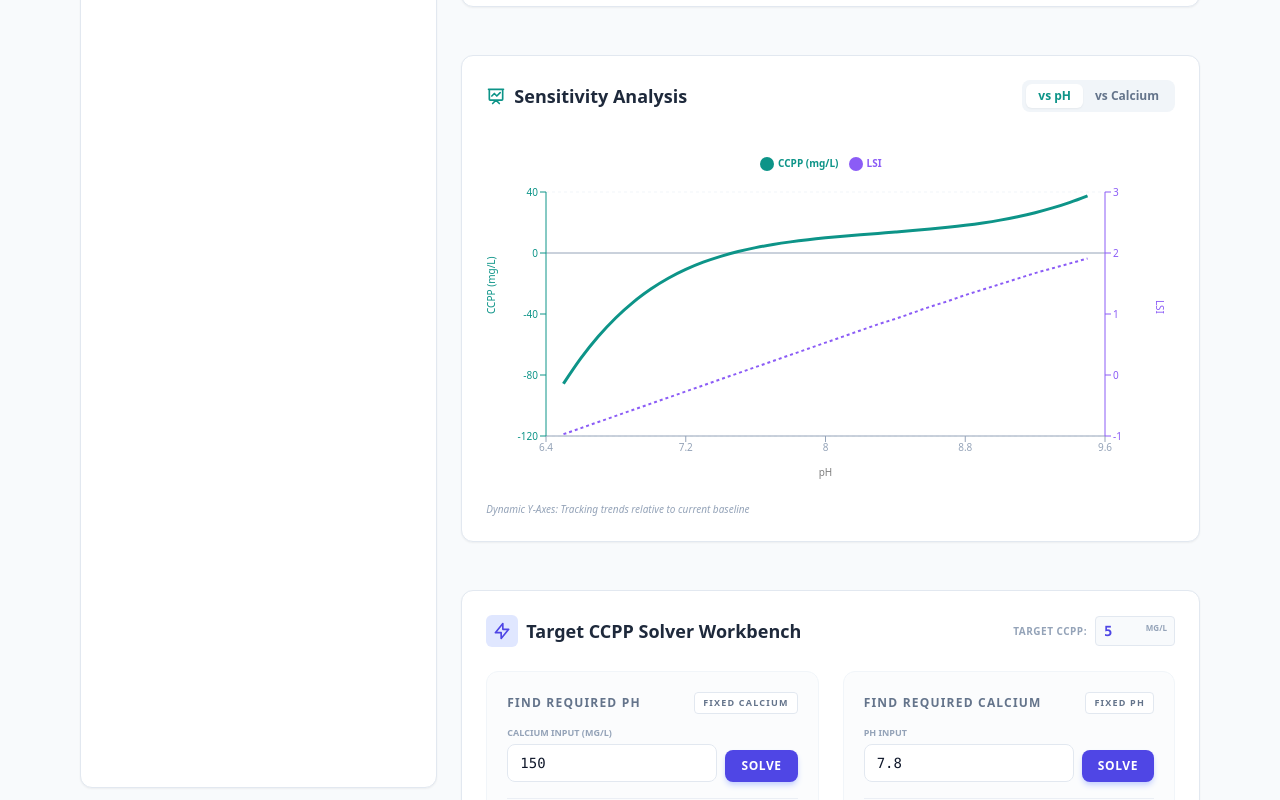
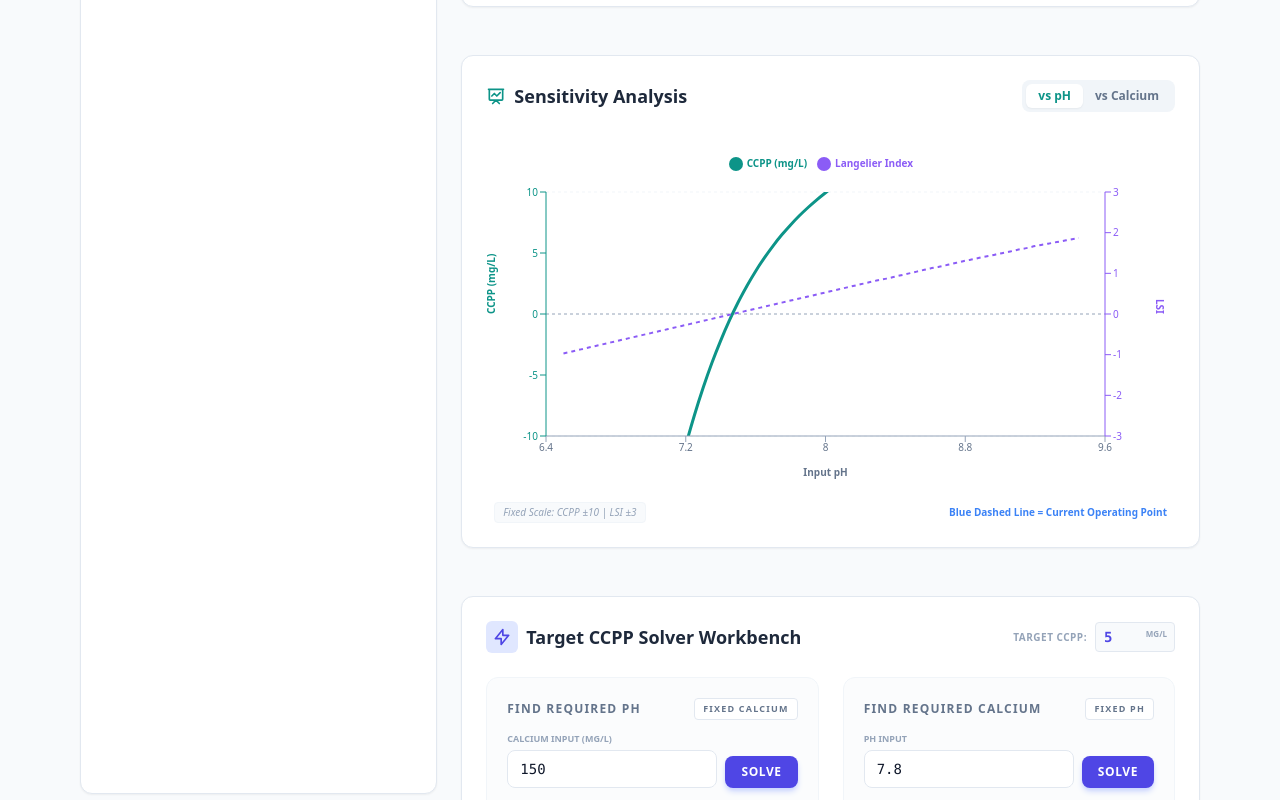
Before and after one commit to ph2oconsult-pixeldiffboho/ccpp, a React (Vite) app: page / in a window 1280 px wide. Shown: the part 720-1520 px from the top of the page. Built offline with nearby package versions, Linux system fonts and the light colour scheme.

Commit message:
Update TrendsChart.tsx

```diff
--- a/components/TrendsChart.tsx
+++ b/components/TrendsChart.tsx
@@ -16,7 +16,7 @@ const TrendsChart: React.FC<Props> = ({ params }) => {
   const data = useMemo(() => {
     const points = [];
     if (mode === 'pH') {
-      for (let ph = 6.5; ph <= 9.5; ph += 0.1) {
+      for (let ph = 6.5; ph <= 9.5; ph += 0.05) {
         const results = calculateWaterQuality({ ...params, pH: ph });
         points.push({
           x: parseFloat(ph.toFixed(2)),
@@ -28,7 +28,7 @@ const TrendsChart: React.FC<Props> = ({ params }) => {
       const baseCa = params.calcium;
       const start = Math.max(0, baseCa - 150);
       const end = baseCa + 150;
-      for (let ca = start; ca <= end; ca += 10) {
+      for (let ca = start; ca <= end; ca += 5) {
         const results = calculateWaterQuality({ ...params, calcium: ca });
         points.push({
           x: ca,
@@ -67,7 +67,6 @@ const TrendsChart: React.FC<Props> = ({ params }) => {
         </div>
       </div>
 
-      {/* The container below has explicit min-height to fix the console width(-1) error */}
       <div className="h-[350px] w-full min-h-[350px] relative">
         <ResponsiveContainer width="100%" height="100%">
           <LineChart data={data} margin={{ top: 20, right: 10, bottom: 20, left: 0 }}>
@@ -79,17 +78,23 @@ const TrendsChart: React.FC<Props> = ({ params }) => {
               domain={['auto', 'auto']}
               fontSize={10}
               stroke="#94a3b8"
+              tick={{ fill: '#64748b' }}
               label={{
-                value: mode === 'pH' ? 'pH' : 'Calcium (mg/L)',
+                value: mode === 'pH' ? 'Input pH' : 'Calcium (mg/L)',
                 position: 'insideBottom',
                 offset: -10,
-                fontSize: 10
+                fontSize: 10,
+                fontWeight: 600,
+                fill: '#64748b'
               }}
             />
 
+            {/* CCPP Axis: Fixed -10 to 10 */}
             <YAxis
               yAxisId="left"
-              domain={['auto', 'auto']}
+              domain={[-10, 10]}
+              allowDataOverflow={true}
+              ticks={[-10, -5, 0, 5, 10]}
               fontSize={10}
               stroke="#0d9488"
               label={{
@@ -97,14 +102,18 @@ const TrendsChart: React.FC<Props> = ({ params }) => {
                 angle: -90,
                 position: 'insideLeft',
                 fontSize: 10,
+                fontWeight: 700,
                 fill: '#0d9488'
               }}
             />
 
+            {/* LSI Axis: Fixed -3 to 3 */}
             <YAxis
               yAxisId="right"
               orientation="right"
-              domain={['auto', 'auto']}
+              domain={[-3, 3]}
+              allowDataOverflow={true}
+              ticks={[-3, -2, -1, 0, 1, 2, 3]}
               fontSize={10}
               stroke="#8b5cf6"
               label={{
@@ -112,24 +121,36 @@ const TrendsChart: React.FC<Props> = ({ params }) => {
                 angle: 90,
                 position: 'insideRight',
                 fontSize: 10,
+                fontWeight: 700,
                 fill: '#8b5cf6'
               }}
             />
 
             <Tooltip
-              contentStyle={{ borderRadius: '8px', border: 'none', boxShadow: '0 4px 6px -1px rgb(0 0 0 / 0.1)' }}
-              labelStyle={{ fontWeight: 'bold', color: '#1e293b' }}
-              formatter={(value: number) => [value, 'Value']}
+              contentStyle={{
+                borderRadius: '12px',
+                border: '1px solid #e2e8f0',
+                boxShadow: '0 10px 15px -3px rgb(0 0 0 / 0.1)',
+                fontSize: '11px',
+                fontWeight: 600
+              }}
+              labelStyle={{ fontWeight: '800', color: '#1e293b', marginBottom: '4px' }}
+              formatter={(value: number, name: string) => [
+                <span style={{ color: name.includes('CCPP') ? '#0d9488' : '#8b5cf6' }}>{value.toFixed(2)}</span>,
+                name
+              ]}
             />
 
-            <Legend verticalAlign="top" height={36} iconType="circle" wrapperStyle={{ fontSize: '10px', fontWeight: 'bold' }} />
+            <Legend verticalAlign="top" height={36} iconType="circle" wrapperStyle={{ fontSize: '10px', fontWeight: 'bold', paddingBottom: '20px' }} />
 
-            <ReferenceLine yAxisId="left" y={0} stroke="#94a3b8" strokeWidth={1} />
+            <ReferenceLine yAxisId="left" y={0} stroke="#94a3b8" strokeWidth={1} strokeDasharray="3 3" />
 
             <ReferenceLine
               x={mode === 'pH' ? params.pH : params.calcium}
               stroke="#3b82f6"
+              strokeWidth={2}
               strokeDasharray="5 5"
+              label={{ value: 'Current', position: 'top', fill: '#3b82f6', fontSize: 10, fontWeight: 700 }}
             />
 
             <Line
@@ -140,25 +161,27 @@ const TrendsChart: React.FC<Props> = ({ params }) => {
               stroke="#0d9488"
               strokeWidth={3}
               dot={false}
-              activeDot={{ r: 6 }}
+              activeDot={{ r: 6, strokeWidth: 0 }}
               isAnimationActive={false}
             />
             <Line
               yAxisId="right"
-              name="LSI"
+              name="Langelier Index"
               type="monotone"
               dataKey="lsi"
               stroke="#8b5cf6"
               strokeWidth={2}
-              strokeDasharray="3 3"
+              strokeDasharray="4 4"
               dot={false}
+              activeDot={{ r: 4, strokeWidth: 0 }}
               isAnimationActive={false}
             />
           </LineChart>
         </ResponsiveContainer>
       </div>
-      <div className="flex justify-between text-[10px] text-slate-400 mt-4 italic">
-        <span>Dynamic Y-Axes: Tracking trends relative to current baseline</span>
+      <div className="flex justify-between items-center text-[10px] text-slate-400 mt-4 px-2">
+        <span className="font-medium bg-slate-50 px-2 py-0.5 rounded border border-slate-100 italic">Fixed Scale: CCPP ±10 | LSI ±3</span>
+        <span className="text-blue-500 font-bold">Blue Dashed Line = Current Operating Point</span>
       </div>
     </div>
   );
```
